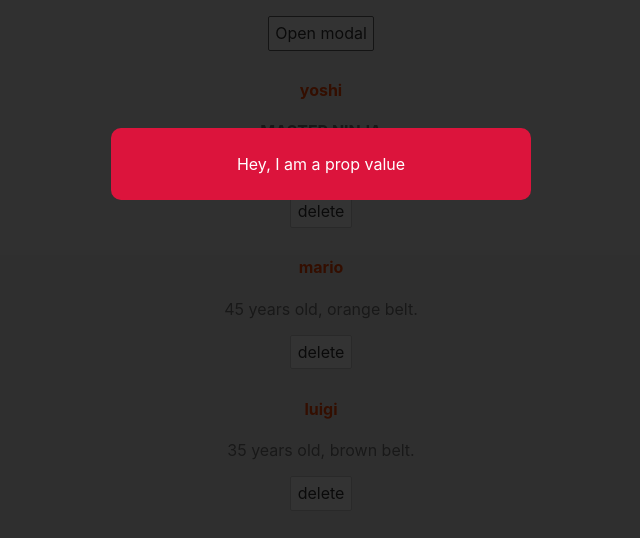
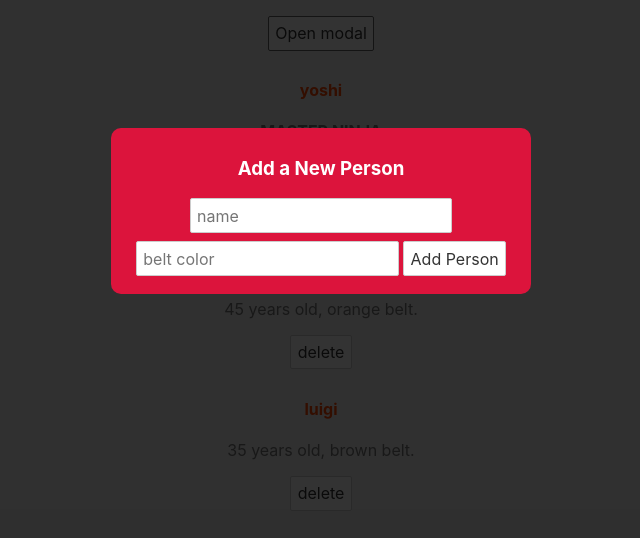
Before and after one commit to msarauer/learning-svelte, a Svelte app in the folder myproject/: page / in a window 1280 px wide. Both pictures are taken after a click on the button "Open modal". Shown: the top 538 px of the page, without its empty margins (319-959 px from the left). Built offline with nearby package versions, Linux system fonts and the light colour scheme.

Commit message:
When added, slots and named slots are added

```diff
--- a/myproject/src/App.svelte
+++ b/myproject/src/App.svelte
@@ -20,15 +20,18 @@
   let num = 5;
 </script>
 
-<Modal
-  message="Hey, I am a prop value"
-  isPromo={true}
-  {showModal}
-  on:click={toggleModal}
-/>
+<Modal isPromo={true} {showModal} on:click={toggleModal}>
+  <h3>Add a New Person</h3>
+  <form>
+    <input type="text" placeholder="name" />
+    <input type="text" placeholder="belt color" />
+    <button>Add Person</button>
+  </form>
+  <!-- <div slot="title"><h3>Add a New Person</h3></div> -->
+</Modal>
 
 <main>
-  <button on:click={toggleModal}>Open modal</button>
+  <button on:click|once={toggleModal}>Open modal</button>
   {#each people as person (person.id)}
     <div>
       <h4>{person.name}</h4>
--- a/myproject/src/Modal.svelte
+++ b/myproject/src/Modal.svelte
@@ -1,5 +1,4 @@
 <script>
-  export let message = "default value";
   export let showModal = false;
   export let isPromo = false;
 </script>
@@ -7,7 +6,8 @@
 {#if showModal}
   <div class="backdrop" class:promo={isPromo} on:click|self>
     <div class="modal">
-      <p>{message}</p>
+      <slot />
+      <!-- <slot name="title" /> -->
     </div>
   </div>
 {/if}
```
